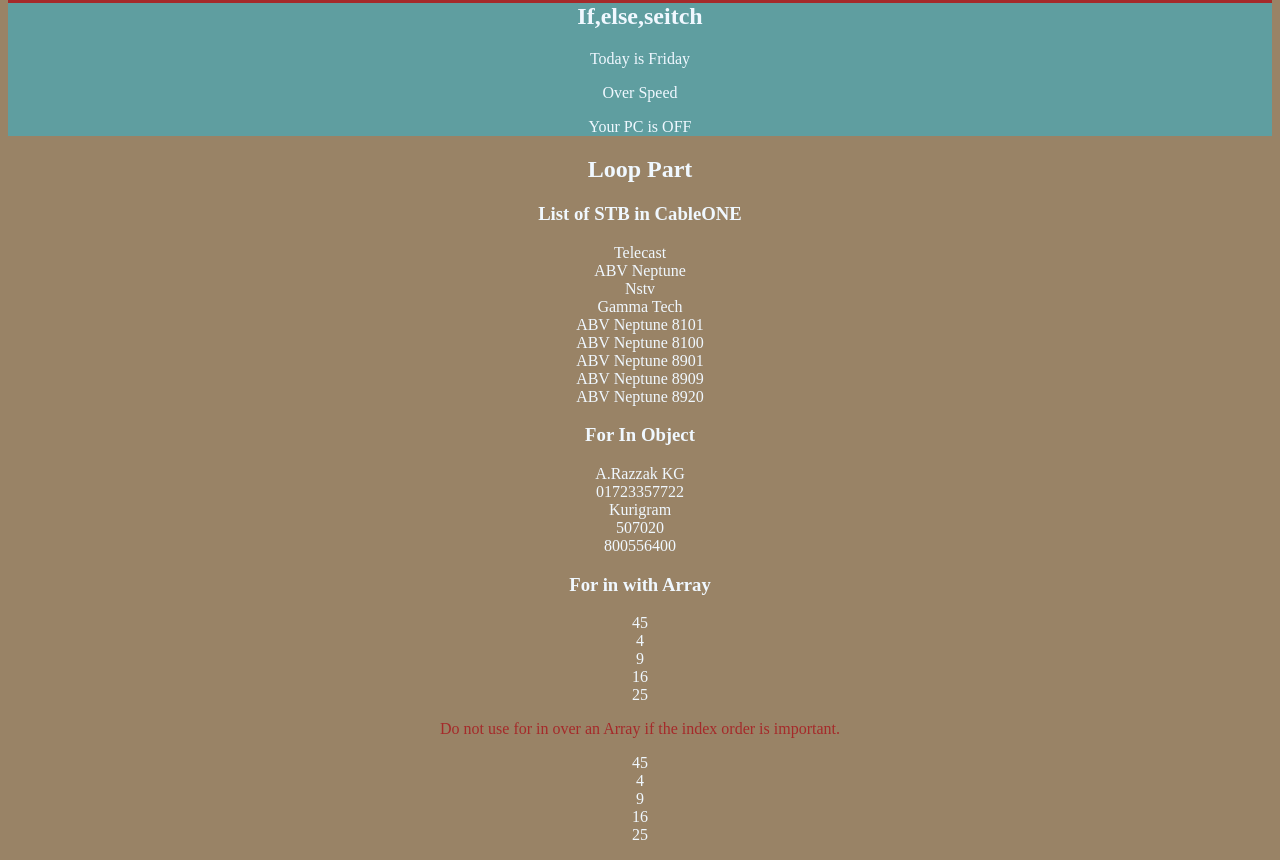
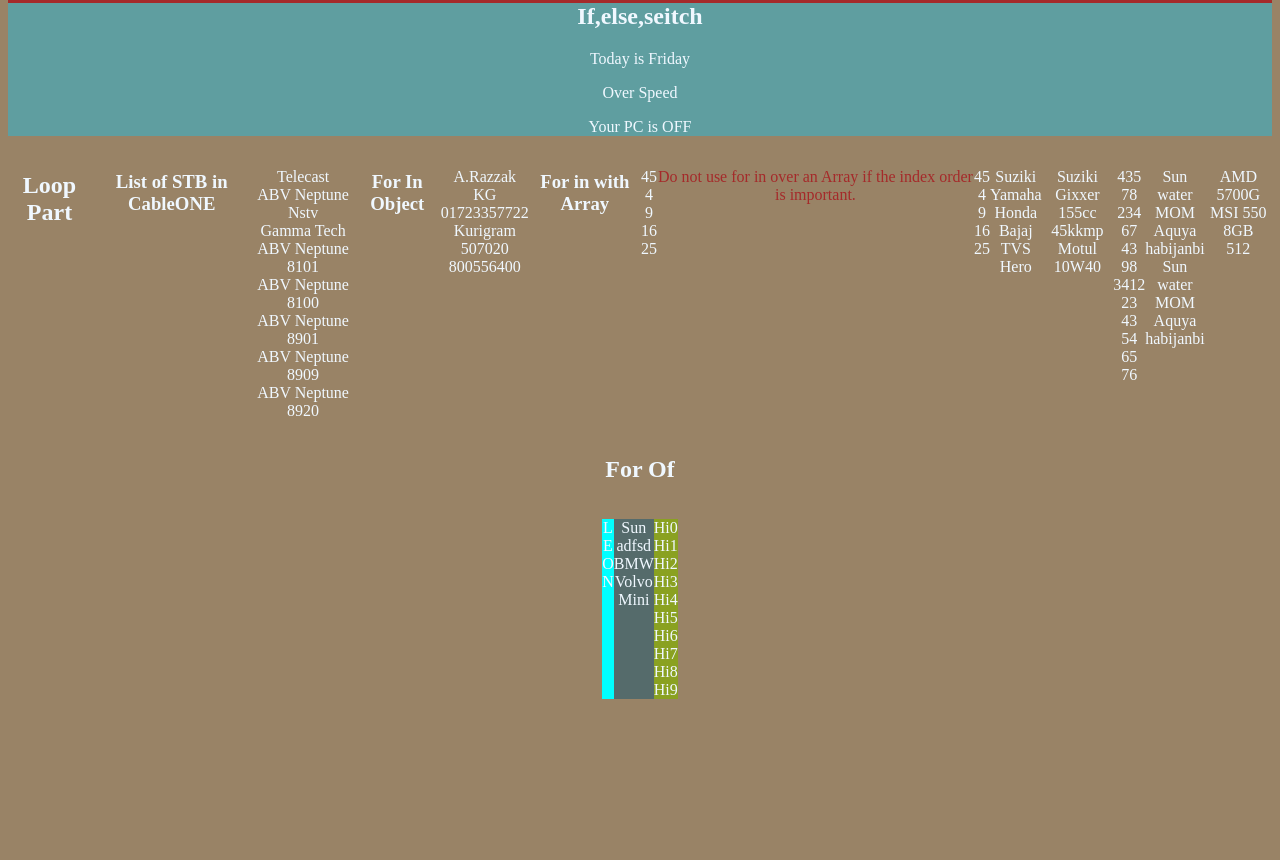
Before and after one commit to Fardin9721/Javascript_Practice, a plain HTML site: page index.html in a window 1280 px wide. Shown: the part 1366-2226 px from the top of the page. After the commit the page ends 2089 px from the top, so only its background shows below. Drawn offline with Linux system fonts and the light colour scheme.

Commit message:
Wlile Loop

```diff
--- a/asstes/css/style.css
+++ b/asstes/css/style.css
@@ -35,3 +35,10 @@
 .ifelse{
     background-color: cadetblue;
 }
+.loop_area{
+    display: flex;
+}
+.for_of {
+    display: flex;
+    justify-content: center;
+}
--- a/asstes/js/test.js
+++ b/asstes/js/test.js
@@ -244,3 +244,62 @@ document.getElementById('loop4').innerHTML= kacu;
 function fortest(value){
     kacu +=value+"<br>";
 }
+const bike =["Suziki","Yamaha","Honda","Bajaj","TVS","Hero"];
+let bikeList ="";
+for(i=0;i<bike.length;i++){
+    bikeList += bike[i] +"<br>";
+};
+document.getElementById('bikeName').innerHTML =bikeList;
+const japanBike ={bikeName:"Suziki",bikeModel:"Gixxer",bikeCc:"155cc",bikeMiles:"45kkmp",bikeEnginOil:"Motul 10W40"};
+let bikeConfig ="";
+for (let sumthik in japanBike){
+    bikeConfig+=japanBike[sumthik]+"<br>";
+};
+document.getElementById('bikeName1').innerHTML=bikeConfig;
+const numTest =[435,78,234,67,43,98,3412,23,43,54,65,76,];
+let printF ="";
+numTest.forEach(numTests);
+document.getElementById('bikeName2').innerHTML =printF;
+function numTests(value){
+    printF+=value+"<br>";
+};
+const mobileNumber =[978543,7138492309,71923487 ,7923472983,90182748,9237489,54873,13842793,]
+let printText ="";
+mobileNumber.forEach(mobiless);
+function mobiless(value){
+    printText += value +"<br>";
+}
+document.getElementById('bikeName3').innerHTML =printText;
+const waterBatol =["Sun water","MOM","Aquya","habijanbi","Sun water","MOM","Aquya","habijanbi"];
+let dhori ="";
+waterBatol.forEach(waterBatolList);
+function waterBatolList(value){
+    dhori+=value +"<br>";
+}
+document.getElementById('bikeName3').innerHTML = dhori;
+const pcPower ={cpu:"AMD 5700G",moterbord:"MSI 550",ram:"8GB",ssd:512};
+let pcList ="";
+for (let varent in pcPower){
+    pcList += pcPower[varent] +"<br>";
+}
+document.getElementById('bikeName4').innerHTML =pcList;
+// For Of
+let as = "LEON";
+let ofpri ="";
+for (let x of as){
+    ofpri += x +"<br>";
+}
+document.getElementById('of1').innerHTML =ofpri;
+const sunWater =["Sun","adfsd","BMW", "Volvo", "Mini"];
+let ofx ="";
+for (let x of sunWater){
+    ofx += x + "<br>";
+};
+document.getElementById('of2').innerHTML = ofx;
+let ips =0;
+let ipsPrint ="";
+while(ips<10){
+    ipsPrint += "Hi" +ips +"<br>";
+    ips ++;
+}
+document.getElementById('of3').innerHTML =ipsPrint;
--- a/index.html
+++ b/index.html
@@ -77,6 +77,21 @@
             <p id="loop3"></p>
             <p style="color: brown;">Do not use for in over an Array if the index order is important.</p>
             <p id="loop4"></p>
+            <p id="bikeName"></p>
+            <p id="bikeName1"></p>
+            <p id="bikeName2"></p>
+            <p id="bikeName3"></p>
+            <p id="bikeName3"></p>
+            <p id="bikeName4"></p>
+        </section>
+        <section class="sections">
+            <h2>For Of</h2>
+            <div class="for_of">
+                <p style="background-color: aqua;" id="of1">HI</p>
+                <p style="background-color: rgb(85, 107, 107);" id="of2"></p>
+                <p style="background-color: rgb(138, 161, 33);" id="of3"></p>
+                <p style="background-color: rgb(113, 24, 185);" id="of4"></p>
+            </div>
         </section>
     </div>
 
```
